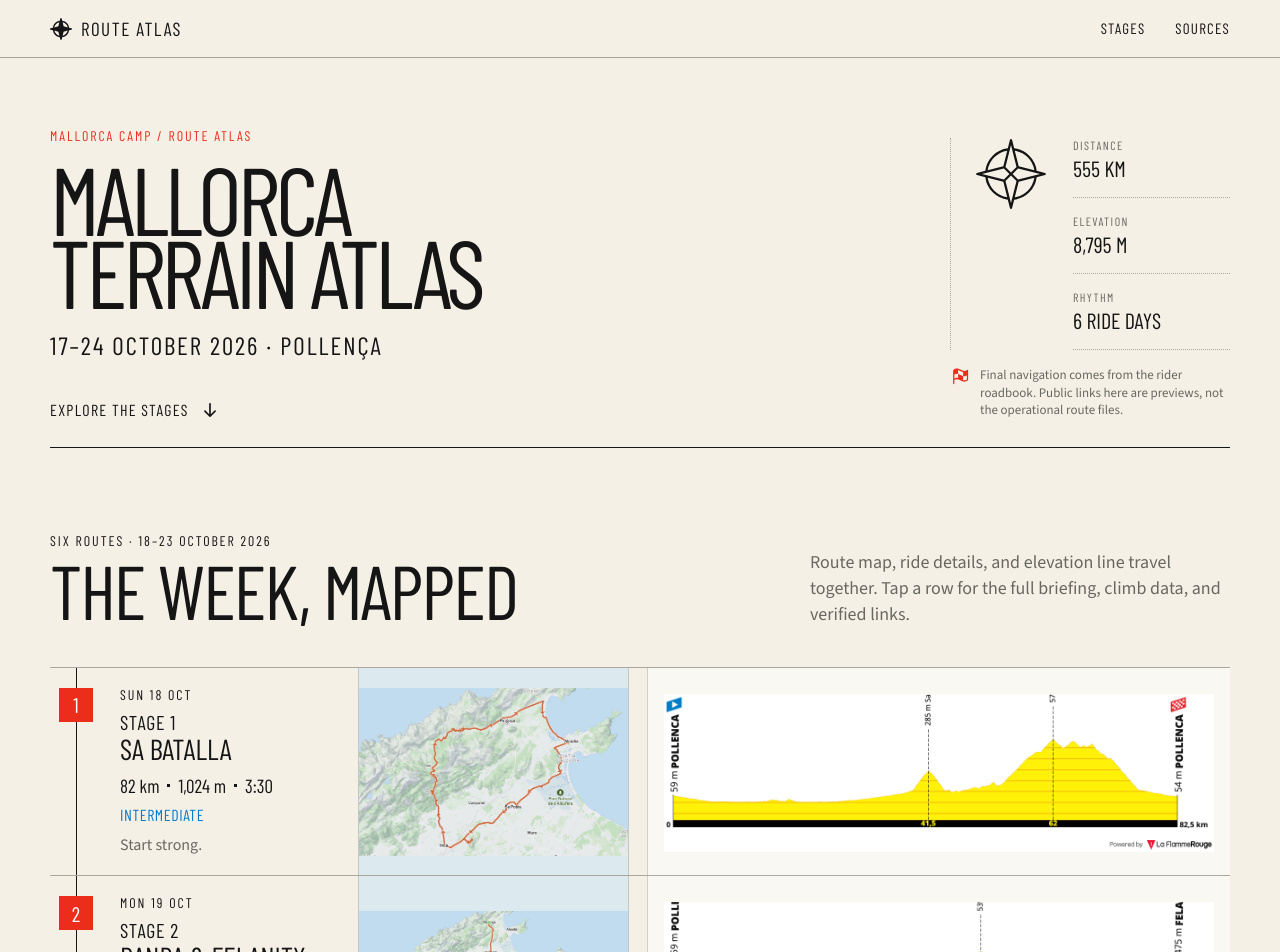
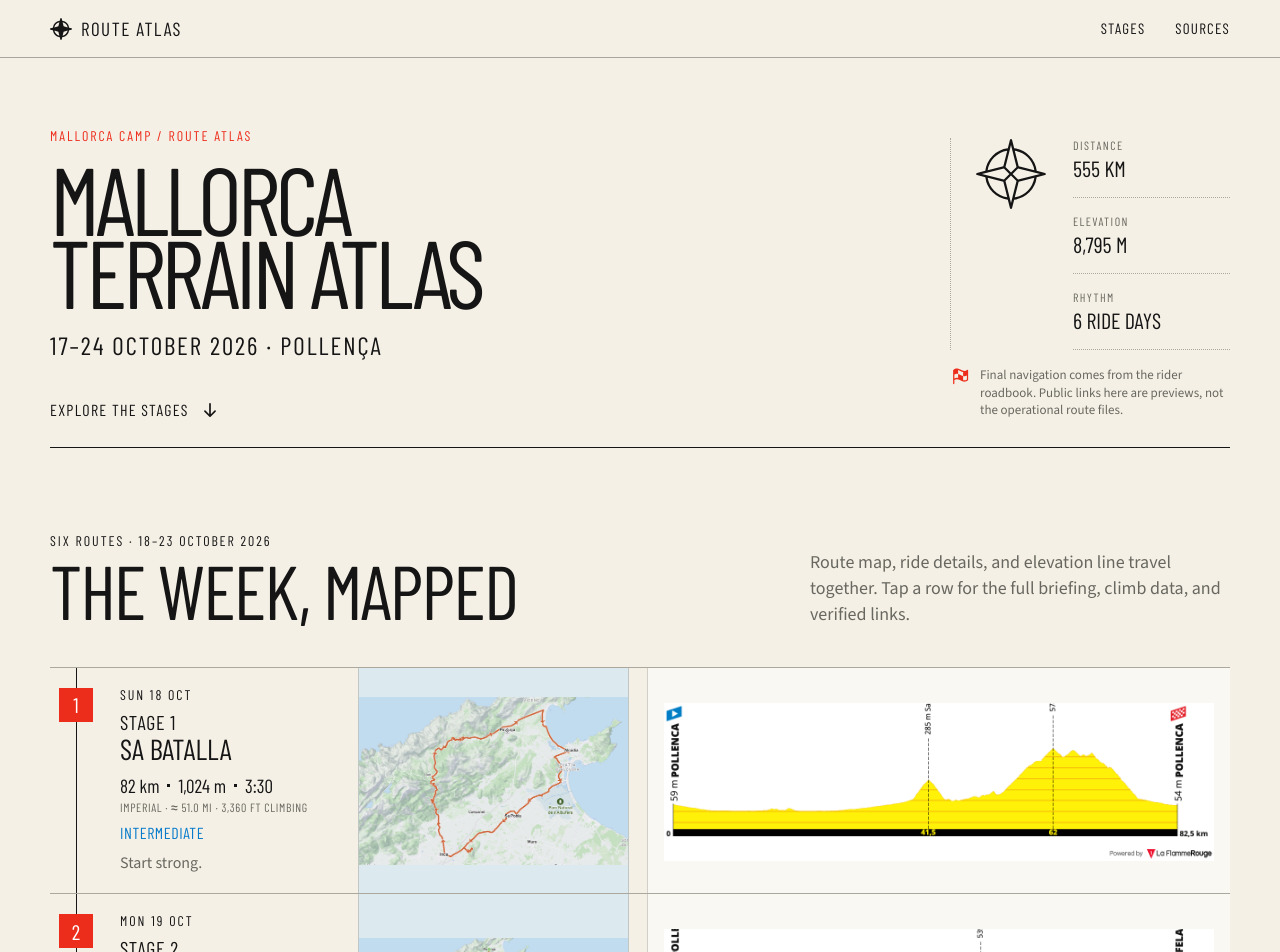
Before and after one commit to livlisko/mallorca-route-atlas, a React (Vite) app: page / in a window 1280 px wide. Shown: the top 952 px of the page. Built offline with nearby package versions, Linux system fonts and the light colour scheme.

Commit message:
Add imperial stage footnotes

```diff
--- a/src/App.jsx
+++ b/src/App.jsx
@@ -22,6 +22,17 @@ const tabs = [
   { id: "route", label: "Route + profile" },
   { id: "climbs", label: "Climbs" },
 ];
+
+const feetFormatter = new Intl.NumberFormat("en-US", { maximumFractionDigits: 0 });
+
+function getImperialFootnote(stage) {
+  const kilometers = Number.parseFloat(stage.distance.replace(/[^\d.]/g, ""));
+  const meters = Number.parseFloat(stage.elevation.replace(/[^\d.]/g, ""));
+  const miles = (kilometers * 0.621371).toFixed(1);
+  const feet = feetFormatter.format(meters * 3.28084);
+
+  return `≈ ${miles} mi · ${feet} ft climbing`;
+}
 
 function getStageFromHash() {
   const match = window.location.hash.match(/^#stage-(\d)$/);
@@ -58,6 +69,8 @@ function ExternalLink({ href, children, className = "text-link", download = fals
 }
 
 function StageRow({ stage, onOpen }) {
+  const imperialFootnote = getImperialFootnote(stage);
+
   return (
     <article className="stage-row" id={`stage-row-${stage.id}`}>
       <button className="stage-row__trigger" type="button" onClick={() => onOpen(stage)}>
@@ -71,6 +84,7 @@ function StageRow({ stage, onOpen }) {
           <span className="stage-row__metrics">
             {stage.distance} <i aria-hidden="true" /> {stage.elevation} <i aria-hidden="true" /> {stage.duration}
           </span>
+          <span className="stage-row__imperial">Imperial · {imperialFootnote}</span>
           <span className={`difficulty difficulty--${stage.difficulty.toLowerCase()}`}>
             {stage.difficulty}
           </span>
@@ -256,6 +270,7 @@ function StageDialog({ stage, onClose }) {
   const [activeTab, setActiveTab] = useState("briefing");
   const closeRef = useRef(null);
   const dialogRef = useRef(null);
+  const imperialFootnote = getImperialFootnote(stage);
 
   useEffect(() => {
     setActiveTab("briefing");
@@ -318,6 +333,7 @@ function StageDialog({ stage, onClose }) {
             <Metric icon={RoadHorizon}>{stage.distance}</Metric>
             <Metric icon={Mountains}>{stage.elevation}</Metric>
             <Metric icon={Clock}>{stage.duration}</Metric>
+            <span className="stage-dialog__imperial">Imperial · {imperialFootnote}</span>
           </div>
           <button
             className="icon-button"
--- a/src/styles.css
+++ b/src/styles.css
@@ -438,6 +438,17 @@ img {
   background: currentColor;
 }
 
+.stage-row__imperial {
+  margin-top: 3px;
+  color: var(--muted);
+  font-family: "Barlow Condensed", Arial, sans-serif;
+  font-size: 12px;
+  font-weight: 600;
+  letter-spacing: 0.055em;
+  line-height: 1.25;
+  text-transform: uppercase;
+}
+
 .difficulty {
   display: inline-flex;
   margin-top: 8px;
@@ -657,7 +668,21 @@ img {
 
 .stage-dialog__metrics {
   display: flex;
+  flex-wrap: wrap;
+  justify-content: flex-end;
   gap: 18px;
+}
+
+.stage-dialog__imperial {
+  flex: 0 0 100%;
+  color: var(--muted);
+  font-family: "Barlow Condensed", Arial, sans-serif;
+  font-size: 12px;
+  font-weight: 600;
+  letter-spacing: 0.055em;
+  line-height: 1;
+  text-align: right;
+  text-transform: uppercase;
 }
 
 .metric {
@@ -1098,6 +1123,11 @@ img {
   .stage-dialog__metrics {
     grid-column: 1 / -1;
     grid-row: 2;
+    justify-content: flex-start;
+  }
+
+  .stage-dialog__imperial {
+    text-align: left;
   }
 
   .icon-button {
```
Also changed, not shown: 1 other file (tests, documents, lock files or other folders).
